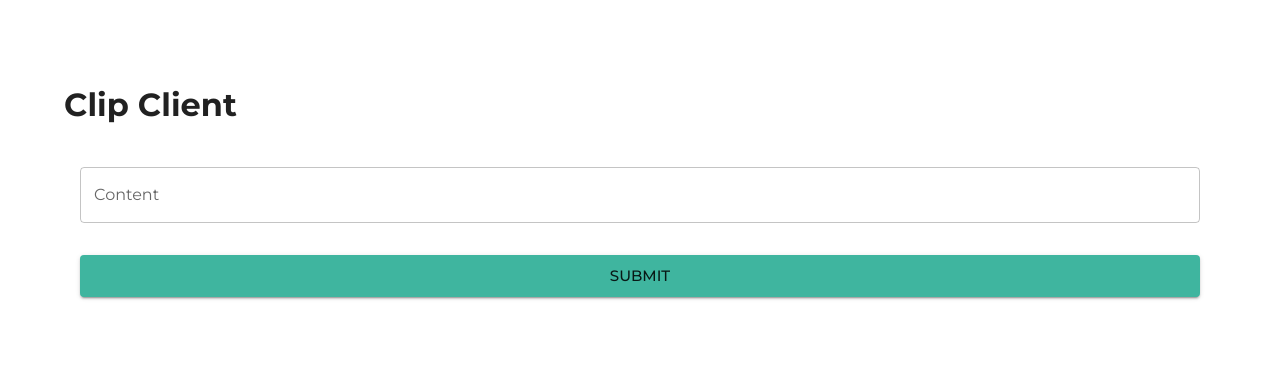
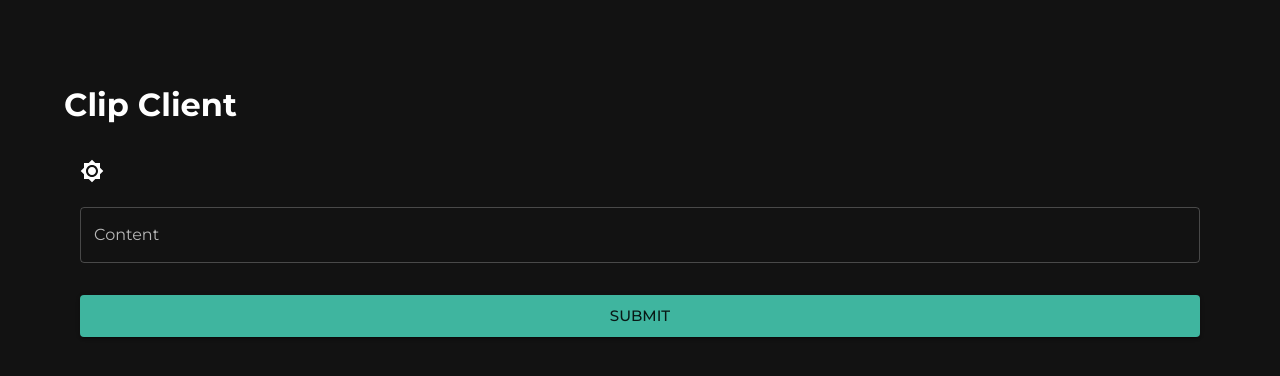
Before and after one commit to ThanMatt/clip-client, a React (Vite) app: page / in a window 1280 px wide. Shown: the top 376 px of the page. Built offline with nearby package versions, Linux system fonts and the light colour scheme.

Commit message:
WIP dark mode

```diff
--- a/package.json
+++ b/package.json
@@ -15,6 +15,7 @@
     "@fontsource/montserrat": "^5.0.16",
     "@fontsource/roboto": "^5.0.8",
     "@hookform/resolvers": "^3.3.3",
+    "@mui/icons-material": "^5.15.2",
     "@mui/material": "^5.15.2",
     "axios": "^1.6.3",
     "react": "^18.2.0",
--- a/src/App.tsx
+++ b/src/App.tsx
@@ -1,16 +1,21 @@
-import { useEffect, useState } from "react";
+import { createContext, useContext, useEffect, useState } from "react";
 import {
   Box,
   Button,
   Container,
   FormControl,
+  IconButton,
   Snackbar,
   TextField,
+  useTheme,
 } from "@mui/material";
 import axios, { isAxiosError } from "axios";
 import { useForm } from "react-hook-form";
 import * as zod from "zod";
 import { zodResolver } from "@hookform/resolvers/zod";
+import { theme } from "./config/theme";
+import Brightness4Icon from "@mui/icons-material/Brightness4";
+import Brightness7Icon from "@mui/icons-material/Brightness7";
 
 const schema = zod.object({
   content: zod.string().refine((value) => value.trim().length > 0, {
@@ -19,10 +24,13 @@ const schema = zod.object({
 });
 type FormData = zod.infer<typeof schema>;
 
+const ColorModeContext = createContext({ toggleColorMode: () => {} });
+
 function App() {
   const [success, setSuccess] = useState(false);
   const [loading, setLoading] = useState(false);
-
+  const currentTheme = useTheme();
+  const colorMode = useContext(ColorModeContext);
   const {
     register,
     formState: { errors, isSubmitSuccessful },
@@ -79,6 +87,17 @@ function App() {
     <Container>
       <Box paddingTop="60px">
         <h1>Clip Client</h1>
+        <IconButton
+          sx={{ ml: 1 }}
+          onClick={colorMode.toggleColorMode}
+          color="inherit"
+        >
+          {theme.palette.mode === "dark" ? (
+            <Brightness7Icon />
+          ) : (
+            <Brightness4Icon />
+          )}
+        </IconButton>
       </Box>
       <form onSubmit={handleSubmit(onSubmit)}>
         <Box display="flex" flexDirection="column">
--- a/src/config/theme.ts
+++ b/src/config/theme.ts
@@ -2,16 +2,12 @@ import { createTheme, type ThemeOptions } from "@mui/material";
 
 const themeOptions: ThemeOptions = {
   palette: {
-    mode: "light",
+    mode: "dark",
     primary: {
       main: "#3fb59f",
     },
     secondary: {
       main: "#f50057",
-    },
-    background: {
-      default: "#ffffff",
-      paper: "#ffffff",
     },
   },
   components: {
```
Also changed, not shown: 1 other file (tests, documents, lock files or other folders).
